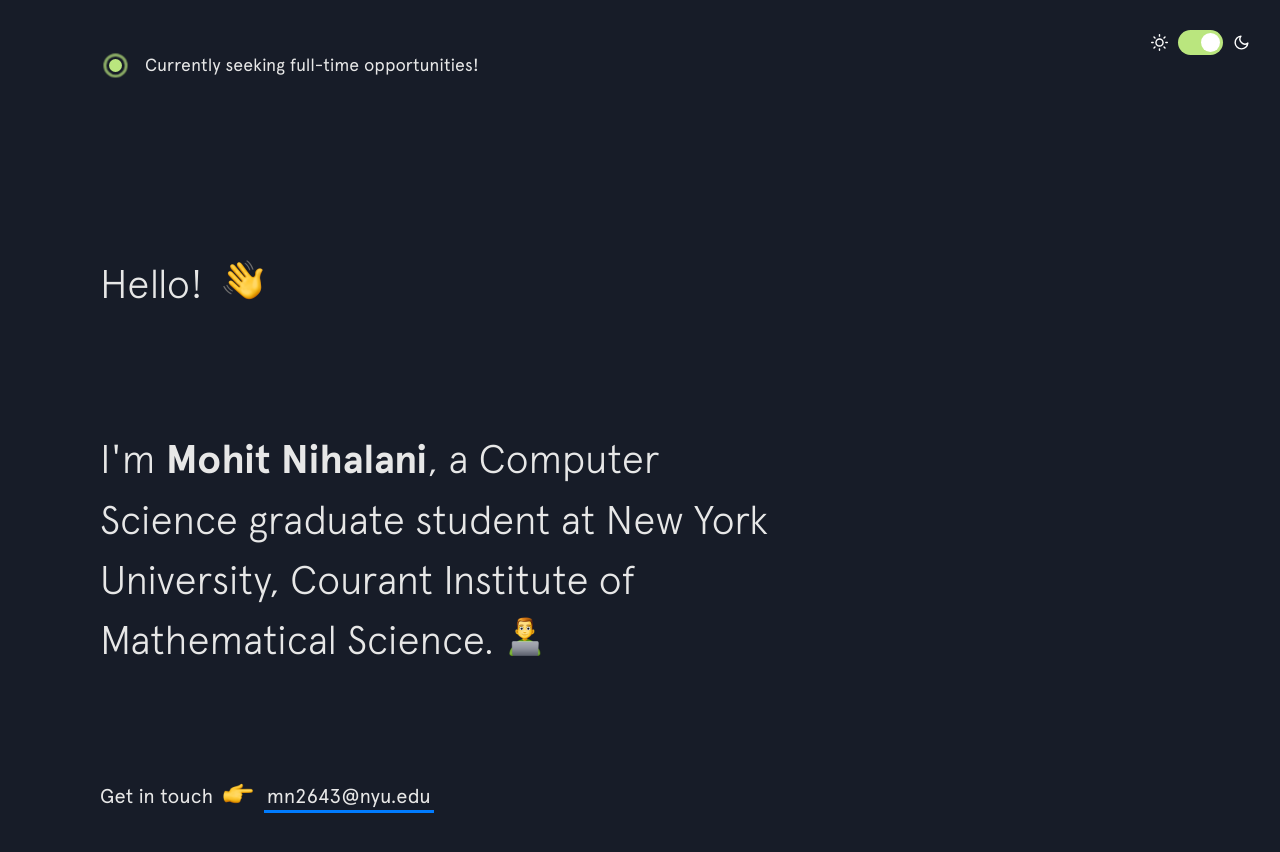
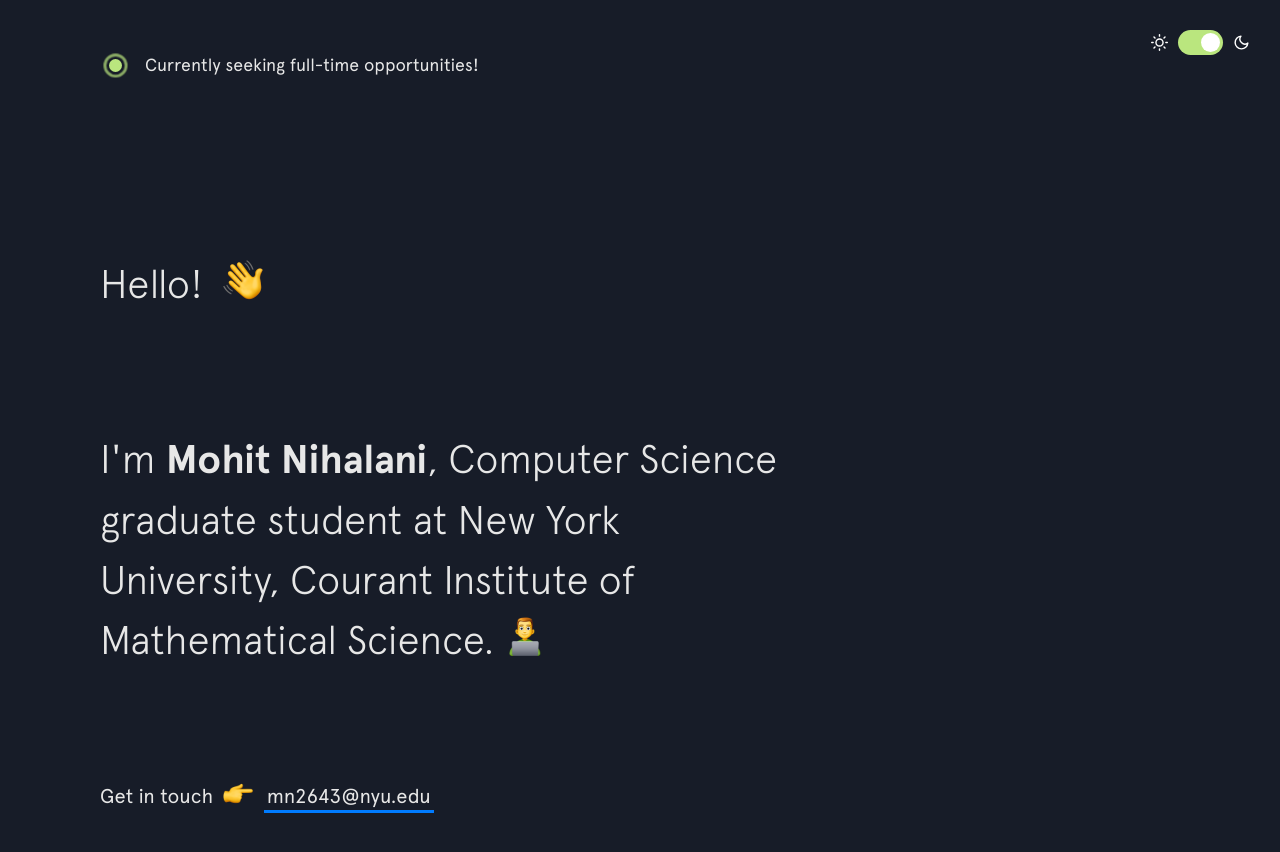
Before and after one commit to mohitnihalani/mohitnihalani.github.io, a Jekyll site: the page built from index.html, in a window 1280 px wide and 900 px high. Shown: the top 852 px of the window. Built offline with Jekyll 4.4.1, drawn with Linux system fonts in a browser that asks for light colours; nearby versions of some CDN libraries.

Commit message:
added og.png

```diff
--- a/_includes/intro.html
+++ b/_includes/intro.html
@@ -4,7 +4,7 @@
   </h1>
 
   <h2 class="intro__tagline">I'm
-    <span class="name">{{site.name}}</span>, a Computer Science graduate student at New York University, Courant Institute of Mathematical Science.
+    <span class="name">{{site.name}}</span>, Computer Science graduate student at New York University, Courant Institute of Mathematical Science.
      <span class="emoji technologist"></span>
   </h2>
 
```
Also changed, not shown: img/og.png.
